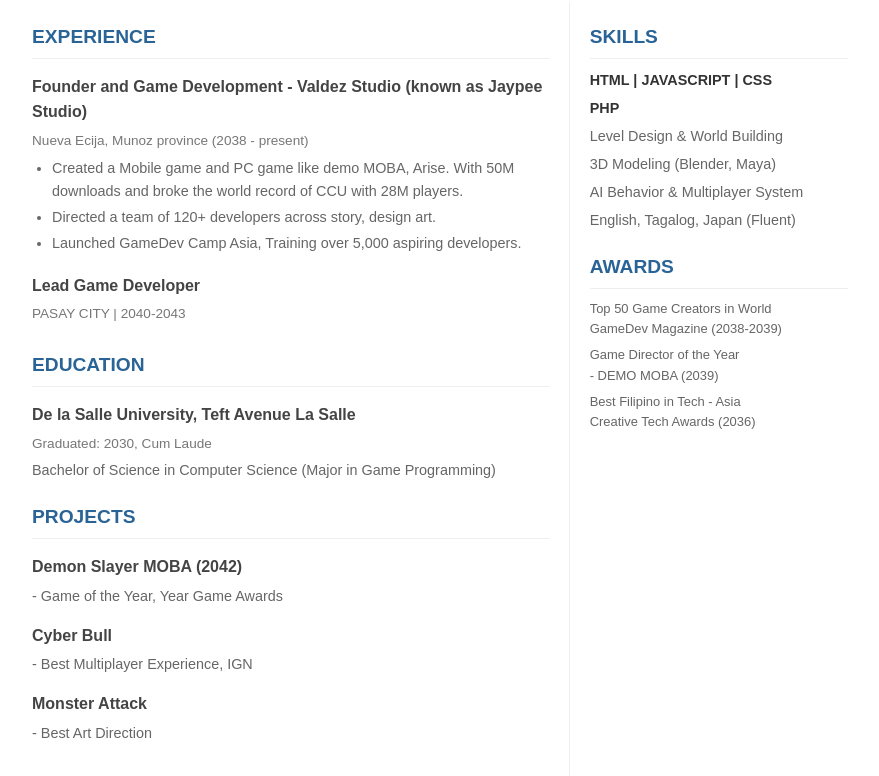
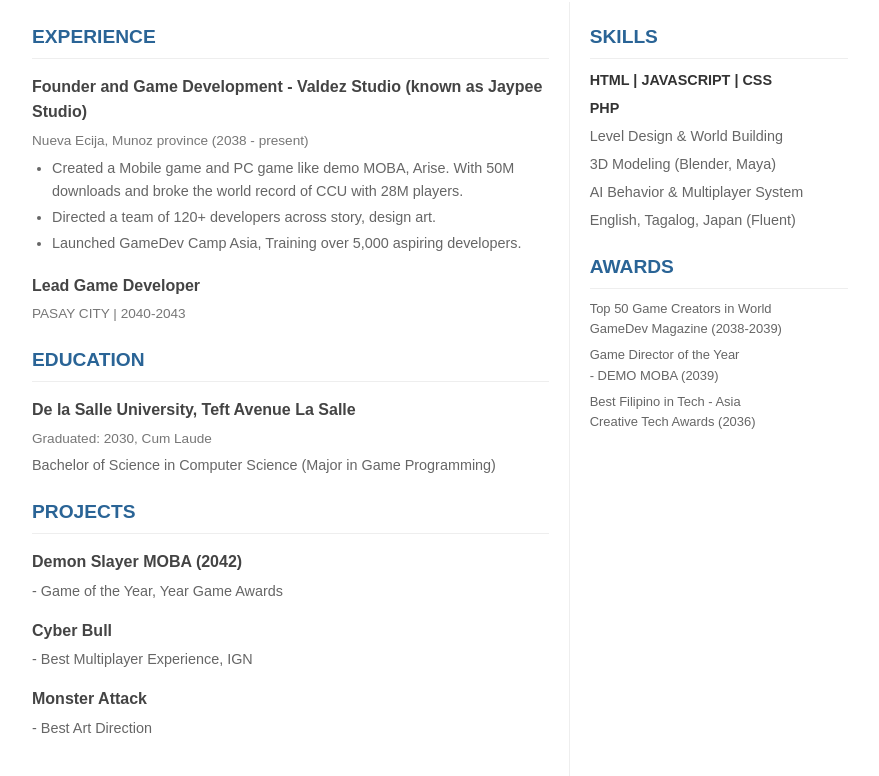
Before and after one commit to Valdez-JunellPaulo/Resume, a plain HTML site: page index.html in a window 1280 px wide. Shown: the part 160-936 px from the top of the page, without its empty margins (200-1079 px from the left). Drawn offline with Linux system fonts and the light colour scheme.

Commit message:
Update index.html

```diff
--- a/index.html
+++ b/index.html
@@ -191,7 +191,7 @@
                             <li>Launched GameDev Camp Asia, Training over 5,000 aspiring developers.</li>
                         </ul>
                     </div>
-                    <div class="experience-item clear-fix">
+                    <div class="left-column">
                         <h3>Lead Game Developer</h3>
                         <span class="dates">PASAY CITY | 2040-2043</span>
                     </div>
```
